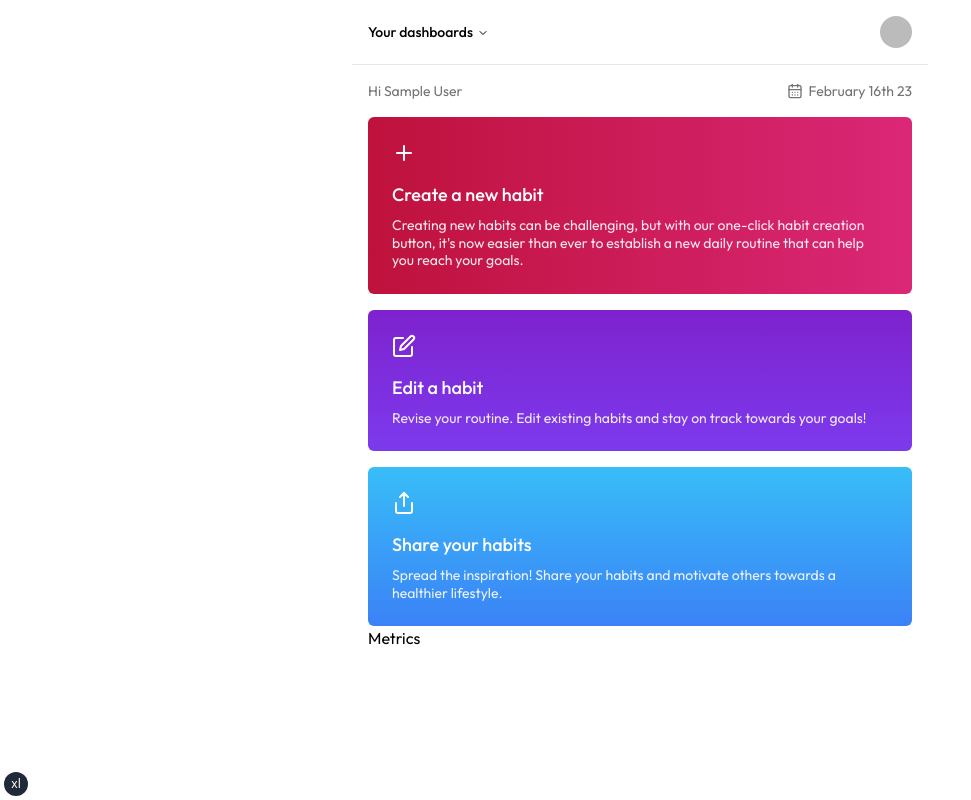
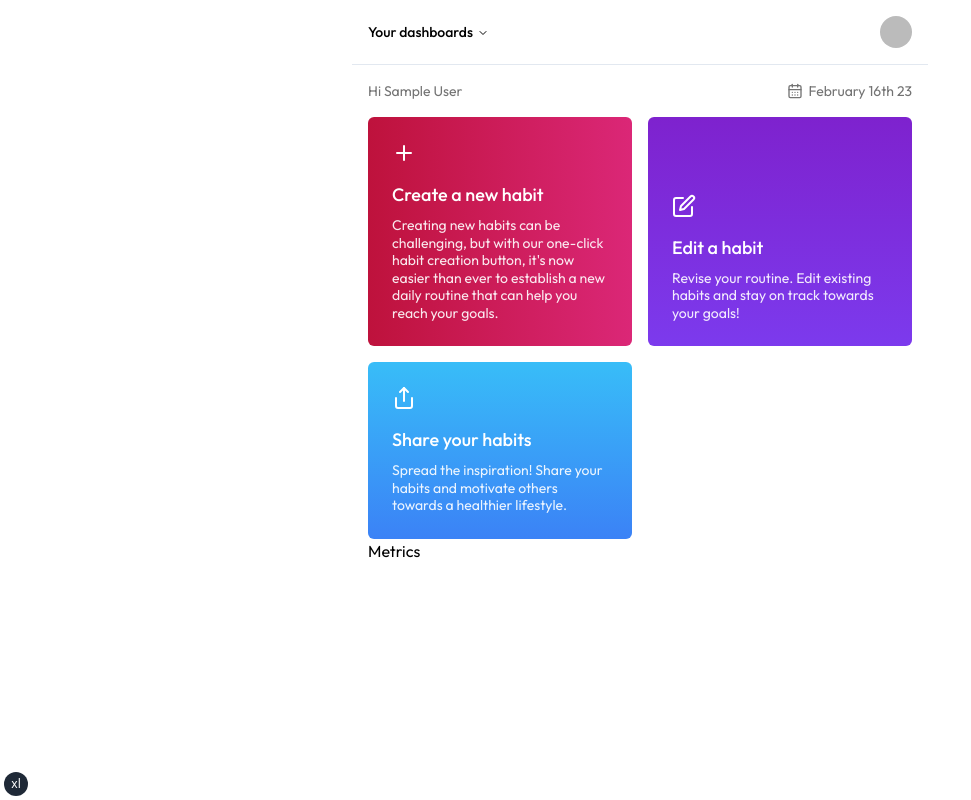
Before and after one commit to galfrevn/habitual, a Next.js app: page / in a window 1280 px wide. Shown: the top 800 px of the page, without its empty margins (0-971 px from the left). Built offline with nearby package versions, Linux system fonts and the light colour scheme; no server answers; sample sign-in values are in the browser's storage.

Commit message:
Creating new semi container for habits

```diff
--- a/components/home/habits/containers.tsx
+++ b/components/home/habits/containers.tsx
@@ -2,8 +2,16 @@ import  { ReactNode } from 'react'
 
 export function HabitsSingleContainer({ children }: { children: ReactNode }) {
   return (
-    <div className='mt-4 flex flex-col gap-4' >
+    <div className='mt-4 grid gap-4 md:grid-cols-2 ' >
       {children}
     </div>
   )
 }
+
+export function HabitsSemiContainer({ children }: { children: ReactNode }) {
+  return (
+    <div className='grid grid-cols-2 gap-4 md:grid-cols-1 ' >
+      {children}
+    </div>
+  )
+}
```
